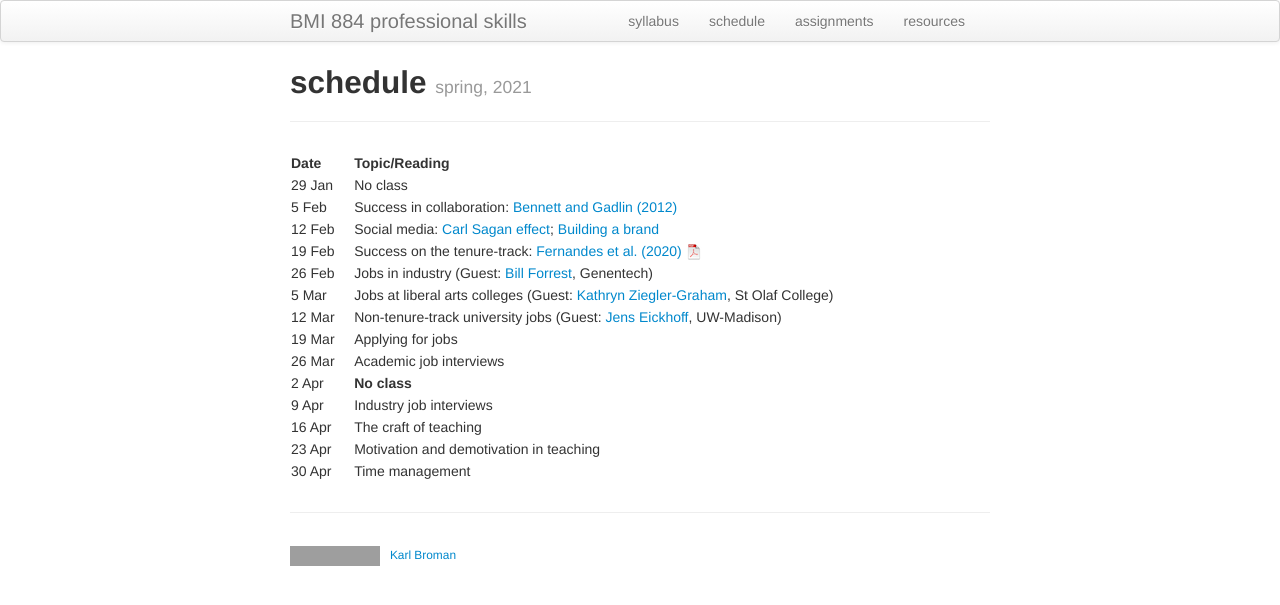
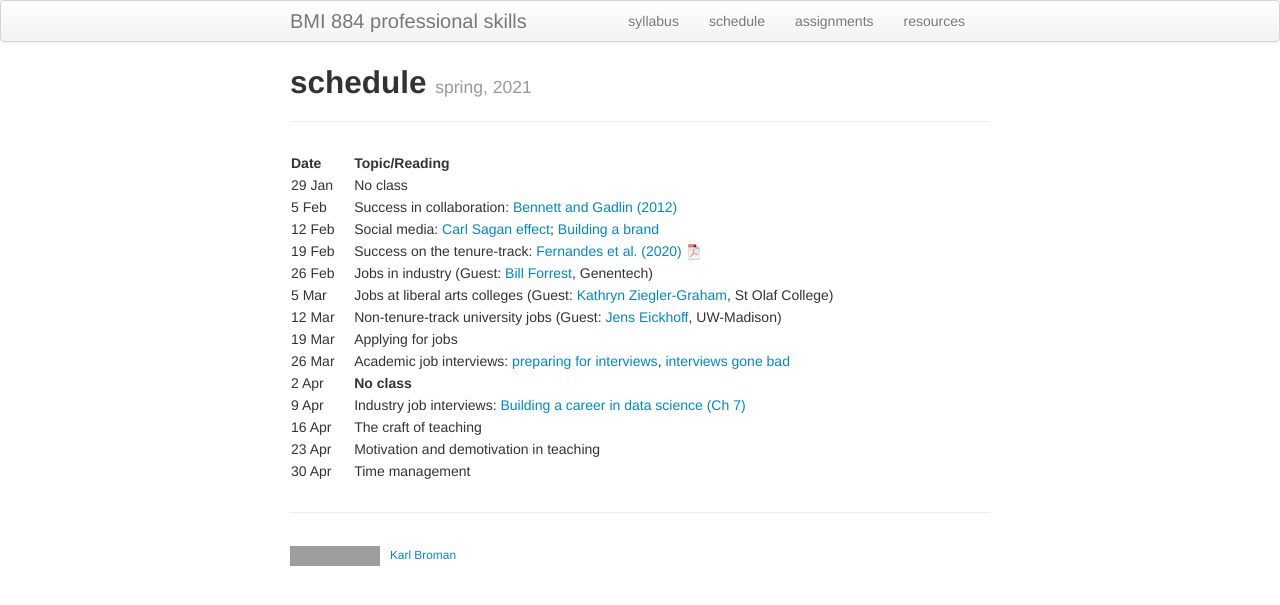
Before and after one commit to kbroman/BMI884_spring2021, a Jekyll site: the page built from schedule.md, in a window 1280 px wide. Shown: the top 605 px of the page. Built offline with Jekyll 4.4.1, drawn with Linux system fonts in a browser that asks for light colours; grey boxes are pictures that could not be loaded.

Commit message:
schedule: add readings re interviews

```diff
--- a/schedule.md
+++ b/schedule.md
@@ -15,9 +15,9 @@ description: Schedule and readings for BMI 884, Biomedical data science professi
 | 5 Mar   |    | Jobs at liberal arts colleges (Guest: [Kathryn Ziegler-Graham](https://www.stolaf.edu/profile/kziegler), St Olaf College) |
 | 12 Mar  |    | Non-tenure-track university jobs (Guest: [Jens Eickhoff](https://biostat.wiscweb.wisc.edu/staff/eickhoff-jens/), UW-Madison) |
 | 19 Mar  |    | Applying for jobs |
-| 26 Mar  |    | Academic job interviews |
+| 26 Mar  |    | Academic job interviews: [preparing for interviews](https://www.sciencemag.org/careers/2018/12/how-put-your-best-foot-forward-faculty-job-interviews), [interviews gone bad](https://www.insidehighered.com/blogs/globalhighered/faculty-job-interviews-gone-bad) |
 | 2 Apr   |    | **No class** |
-| 9 Apr   |    | Industry job interviews |
+| 9 Apr   |    | Industry job interviews: [Building a career in data science (Ch 7)](https://livebook.manning.com/book/build-your-career-in-data-science/chapter-7/1) |
 | 16 Apr  |    | The craft of teaching |
 | 23 Apr  |    | Motivation and demotivation in teaching |
 | 30 Apr  |    | Time management |
```
